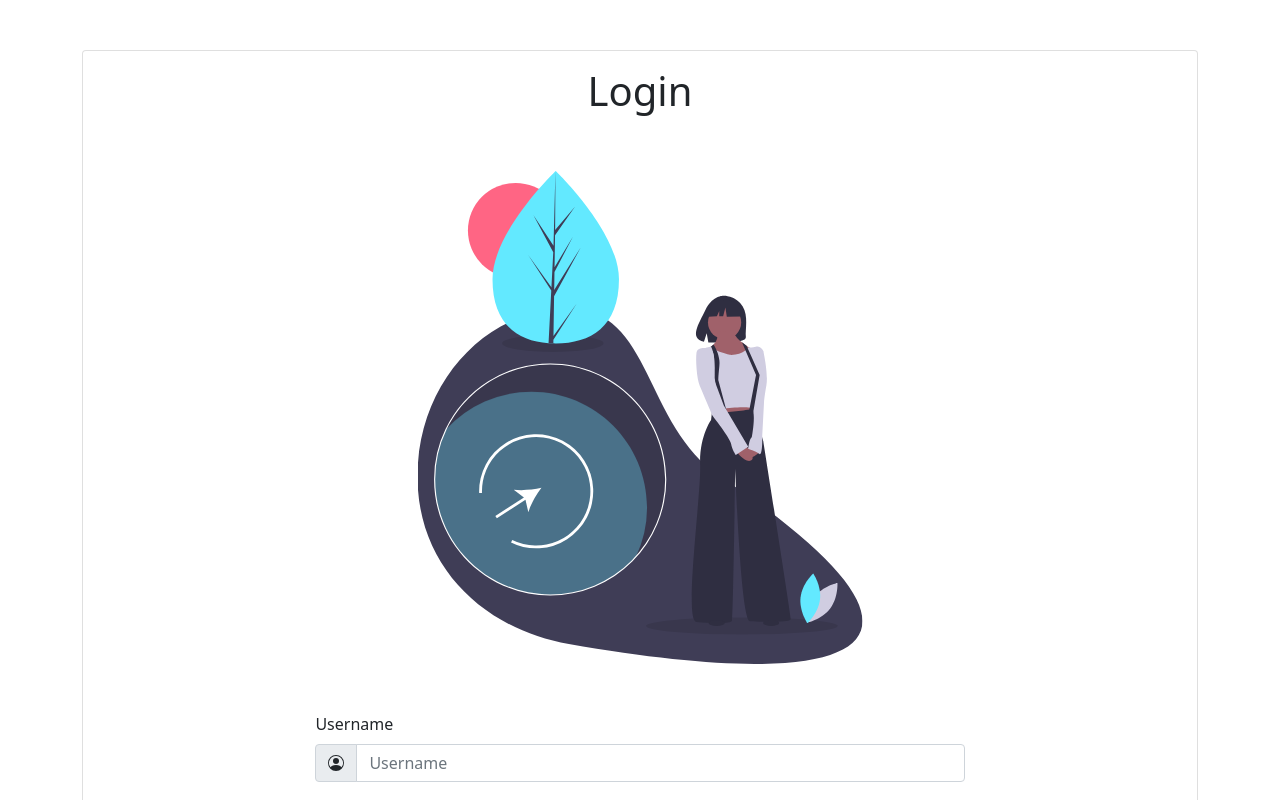
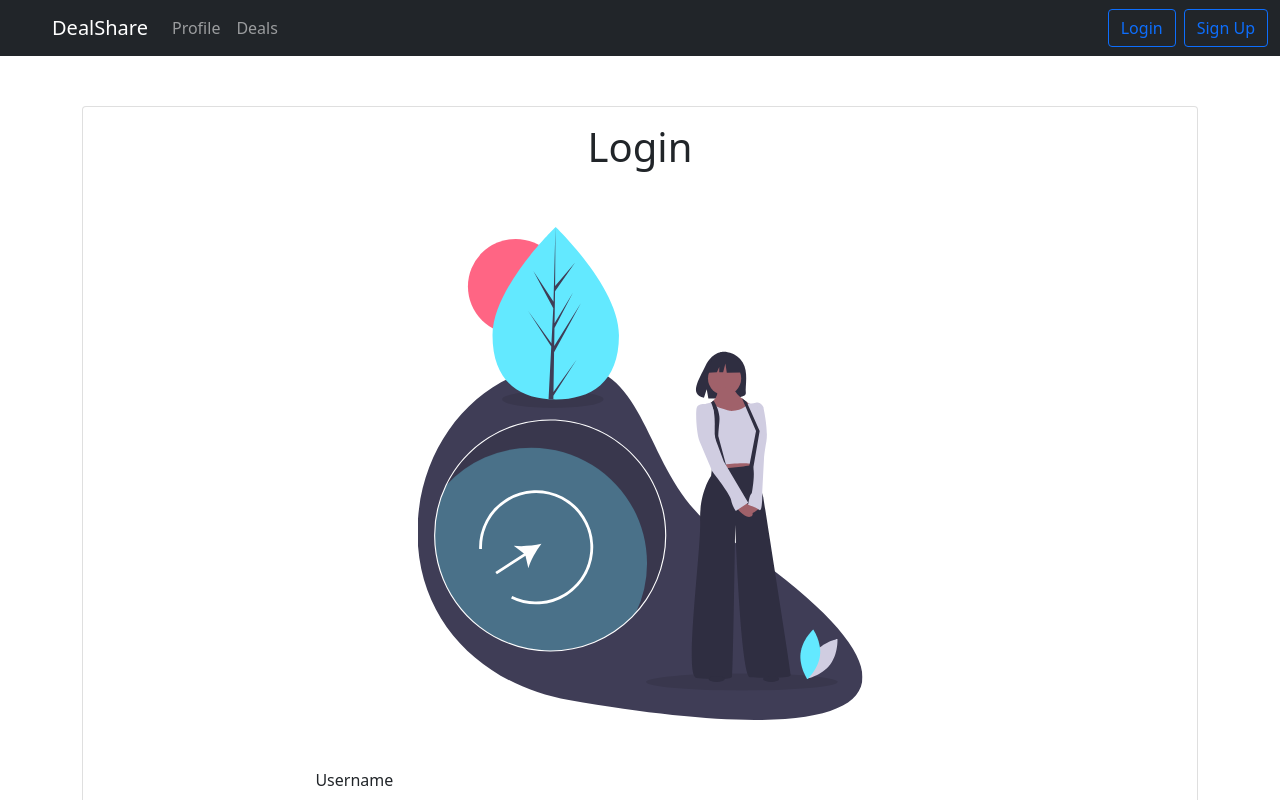
Before and after one commit to HackAndRoll2022/DealShare, a React (Create React App) app in the folder frontend/: page /login in a window 1280 px wide. Shown: the top 800 px of the page. Built offline with nearby package versions, Linux system fonts and the light colour scheme.

Commit message:
add navbar to login

```diff
--- a/frontend/src/App.jsx
+++ b/frontend/src/App.jsx
@@ -1,7 +1,7 @@
 import "./App.css";
 import { BrowserRouter, Route, Routes } from "react-router-dom";
 import Home from "./pages/Home/Home";
-import { Login } from "./components/login/Login";
+import Login from "./pages/Login/Login";
 import Deals from "./pages/Deals/Deals";
 import Footer from "./components/footer/Footer";
 import SignUp from "./components/signup/SignUp";
--- a/frontend/src/api.js
+++ b/frontend/src/api.js
@@ -1,2 +1,2 @@
-const DEV_API_URL = "http://localhost:5001/api";
+const DEV_API_URL = "https://dealshare-api.herokuapp.com/";
 export { DEV_API_URL };
--- a/frontend/src/components/login/Login.jsx
+++ b/frontend/src/components/login/LoginForm.jsx
@@ -46,7 +46,7 @@ import {
 } from "react-bootstrap";
 import { Key, PersonCircle } from "react-bootstrap-icons";
 import login from "../../assets/login.svg";
-import "./login.css";
+import "./loginForm.css";
 import * as yup from "yup";
 import { Formik } from "formik";
 import { useState } from "react";
@@ -55,7 +55,7 @@ import { FailureAlert } from "../../components/FailureAlert/failurealert";
 import { useEffect } from "react";
 import { useCookies } from "react-cookie";
 
-export const Login = ({ history }) => {
+export const LoginForm = ({ history }) => {
   const [spin, setSpin] = useState(false);
   const [errorMsg, setErrorMsg] = useState("");
   const [cookies, setCookie] = useCookies(["userInfo"]);
@@ -76,7 +76,7 @@ export const Login = ({ history }) => {
   const submitHandler = async (e) => {
     setSpin(true);
 
-    await fetch(DEV_API_URL + "/auth/login", {
+    await fetch(DEV_API_URL + "/login", {
       method: "POST",
       headers: {
         Accept: "application/json",
@@ -234,5 +234,3 @@ export const Login = ({ history }) => {
     </>
   );
 };
-
-export default Login;
--- /dev/null
+++ b/frontend/src/pages/Login/Login.jsx
@@ -0,0 +1,16 @@
+import React from "react";
+import { Navigator } from "../../components/navbar/Navigator";
+import { LoginForm } from "../../components/login/LoginForm";
+
+export const Login = () => {
+  return (
+    <div>
+      <Navigator />
+      <div className="tw-h-screen tw-flex tw-flex-col">
+        <LoginForm />
+      </div>
+    </div>
+  );
+};
+
+export default Login;
--- a/frontend/src/pages/Profile/Profile.jsx
+++ b/frontend/src/pages/Profile/Profile.jsx
@@ -1,6 +1,4 @@
-import { React, useState, useEffect } from 'react'
-// import {InputGroup} from "react-bootstrap";
-import { TextInput } from '@sanity/ui'
+import React, { useState, useEffect } from 'react'
 import { Navigator } from "../../components/navbar/Navigator";
 import './Profile.css';
 import Button from '@material-ui/core/Button';
```
Also changed, not shown: frontend/src/components/login/loginForm.css (renamed from frontend/src/components/login/login.css), 1 other file (tests, documents, lock files or other folders).
